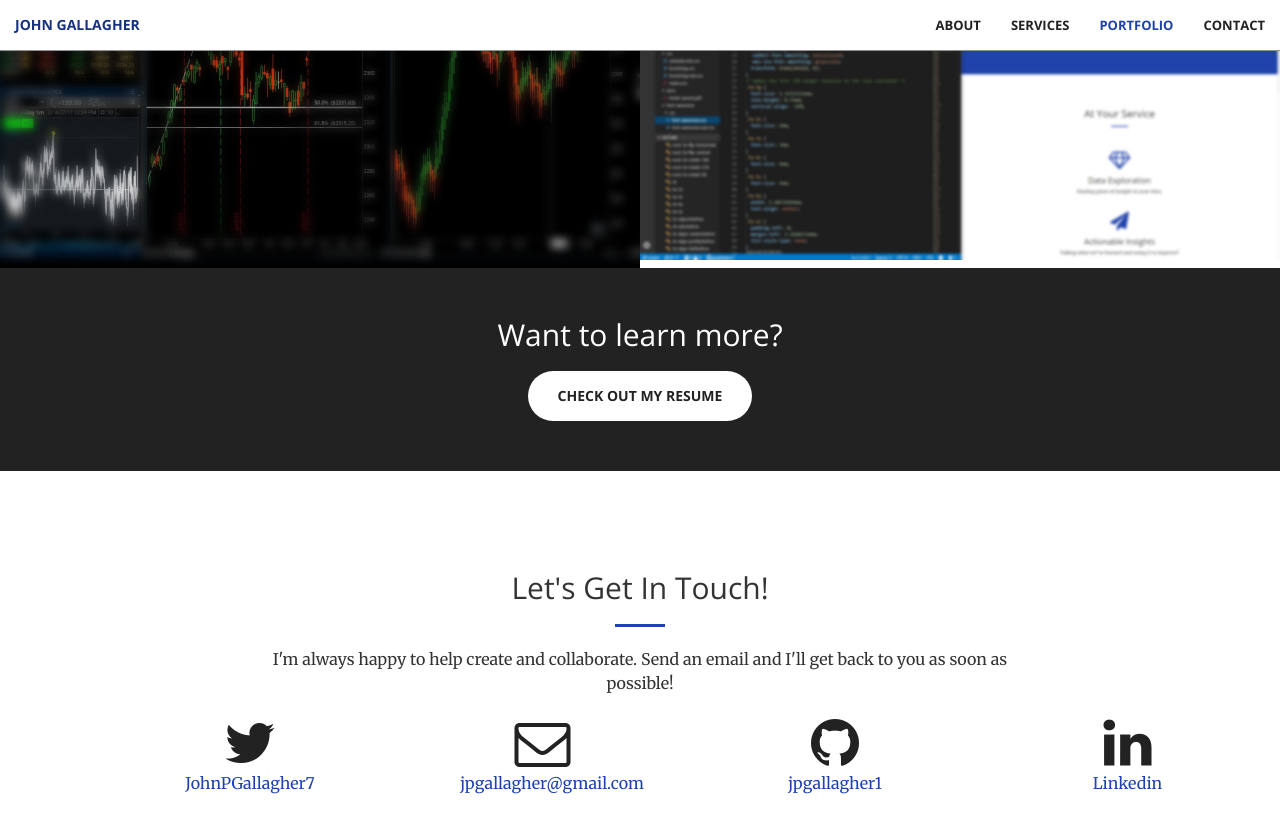
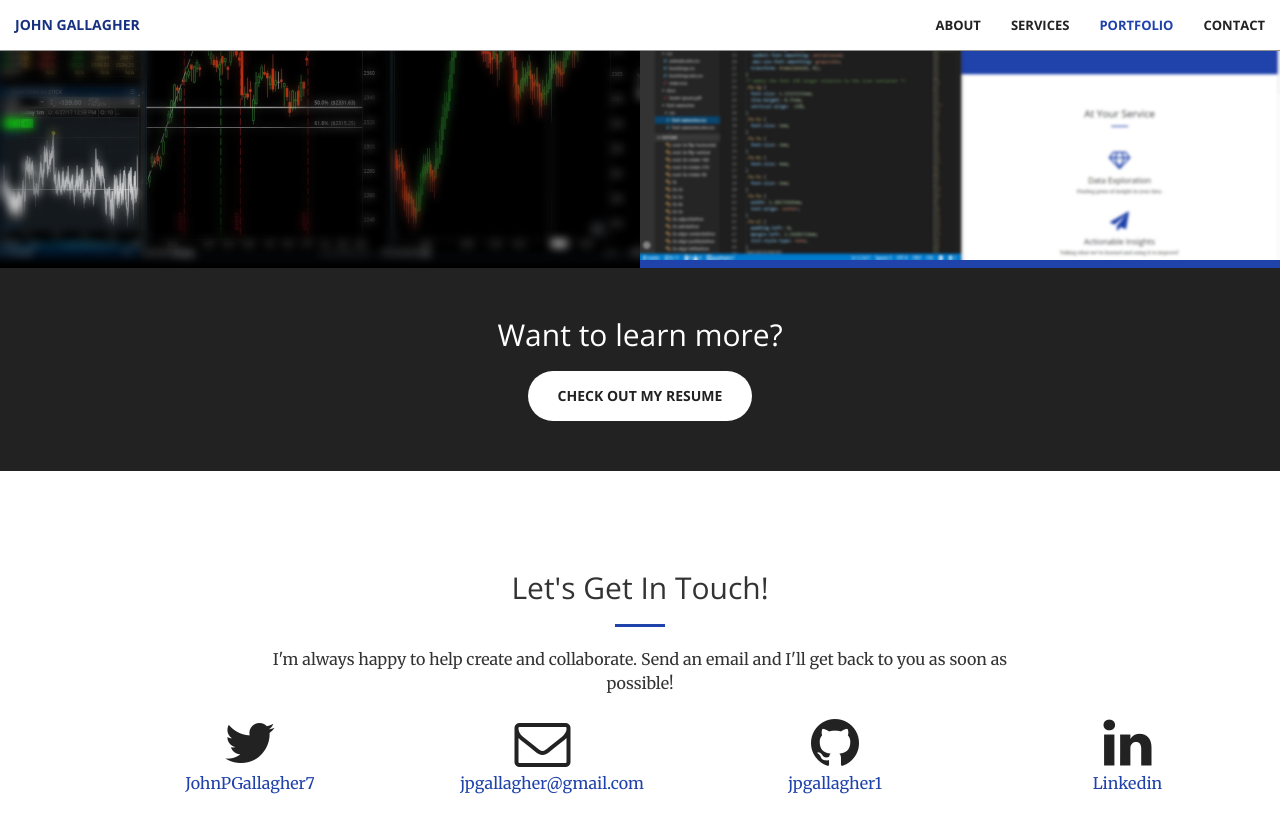
Before and after one commit to jpgallagher1/jpgallagher1.github.io, a Jekyll site: the page built from index.html, in a window 1280 px wide and 900 px high, scrolled down 1930 px. Shown: the top 833 px of the window. Built offline with Jekyll 4.4.1, drawn with Linux system fonts in a browser that asks for light colours.

Commit message:
portfolio background update to primary

```diff
--- a/_includes/portfolio.html
+++ b/_includes/portfolio.html
@@ -1,4 +1,4 @@
-<section class="no-padding" id="portfolio">
+<section class="no-padding bg-primary" id="portfolio">
     <div class="container-fluid">
         <div class="row no-gutter">
             <div class="col-lg-6">
```
